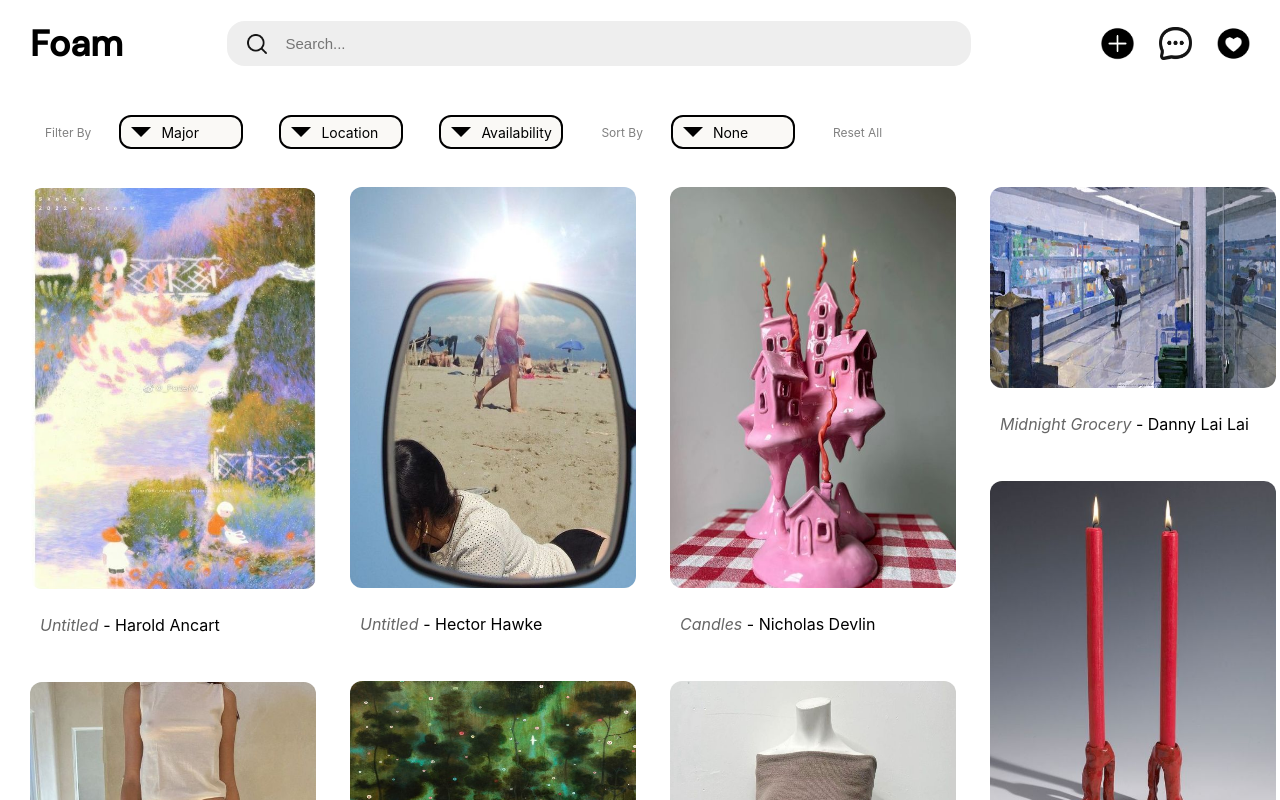
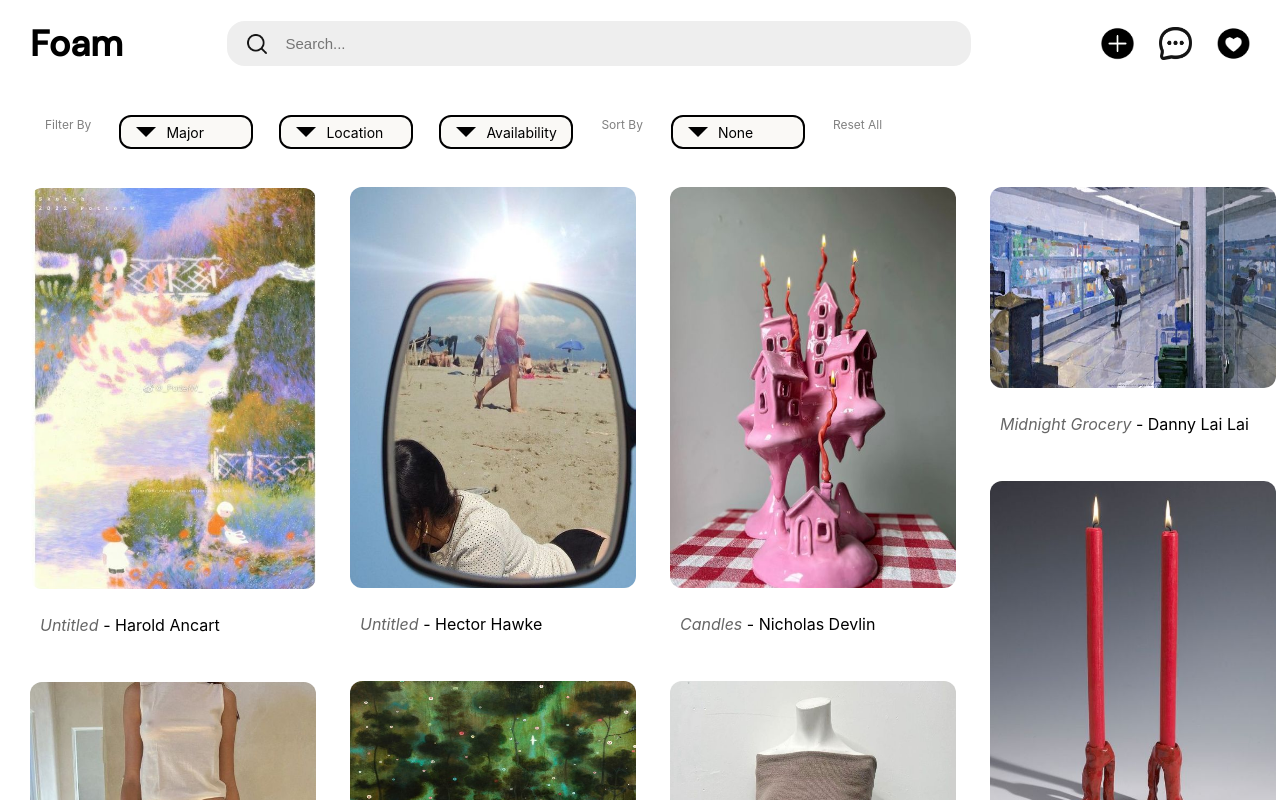
Before and after one commit to IveryChen/Foam-Artist-Gig-Finder, a React (Create React App) app: page / in a window 1280 px wide. Shown: the top 800 px of the page. Built offline with nearby package versions, Linux system fonts and the light colour scheme.

Commit message:
fixed filter bar position

```diff
--- a/src/components/style.css
+++ b/src/components/style.css
@@ -51,11 +51,6 @@
   .count-text{
     font-size: 22px;
     font-weight:400;
-  }
-
-  .count-text-bold{
-    font-size: 22px;
-    font-weight: 400;
   }
 
  .top-bar{
@@ -134,7 +129,7 @@
     margin-left: 30px;
     width: 70%;
     display: flex;
-    align-items:center;
+    align-items:flex-start;
   }
 
   .filter-bar > * {
@@ -143,11 +138,10 @@
 
   .button-frame {
     width: 100px;
-    align-items: center;
     background: #FAF9F6;
     border-radius: 10px;
     align-items: center;
-    padding: 5px 10px;
+    padding: 5px 15px;
     outline: 2px solid black;
   }
 
```
